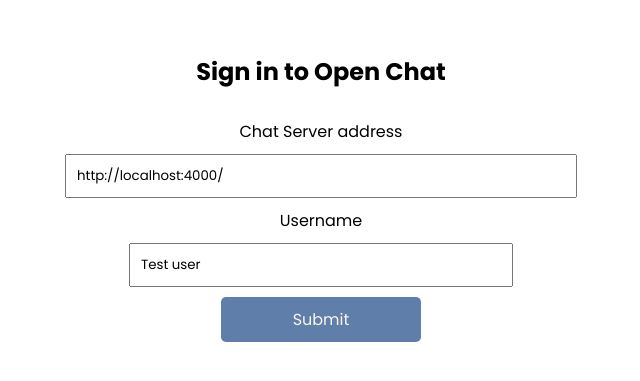
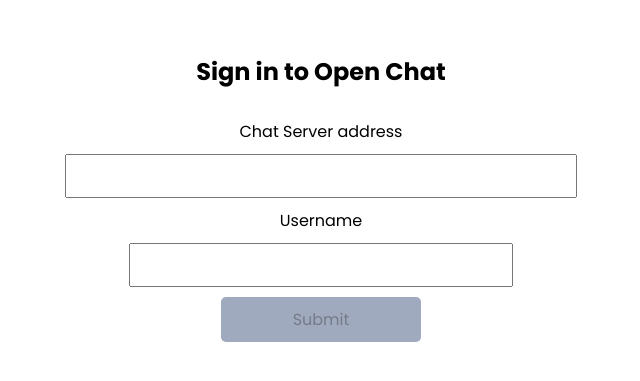
Before and after one commit to vijaimp/chat-with-nets, a React (Create React App) app: page / in a window 1280 px wide. Shown: the part 197-578 px from the top of the page, without its empty margins (319-959 px from the left). Built offline with nearby package versions, Linux system fonts and the light colour scheme.

Commit message:
add js doc refactor and add unit test update README

```diff
--- a/src/components/ChatBody.js
+++ b/src/components/ChatBody.js
@@ -3,35 +3,56 @@ import React, { useEffect, useState } from "react";
 
 const ChatBody = ({ socket, messages, lastMessageRef }) => {
   const navigate = useNavigate();
-  const [welcome, setWelcome] = useState([]);
+  const [greeting, setGreeting] = useState();
 
+  /**
+   * receive greeting message from server
+   */
   useEffect(() => {
-    socket.on("message", (data) => setWelcome(data.message));
-  }, [socket, welcome]);
+    socket.on("message", (data) => setGreeting(data.message));
+  }, [socket, greeting]);
 
+  /**
+   * leave the chat and clear localstorage
+   */
   const handleLeaveChat = () => {
     localStorage.removeItem("userName");
     navigate("/");
     window.location.reload();
   };
 
+  /**
+   *
+   * @param {*} props
+   * @returns greeting message if connection successful with server or show error if connection fails
+   */
+  const Greeting = (props) => {
+    return props.greeting
+      ? greeting
+      : "Chat server error.. Leave the chat and join with valid server address";
+  };
+
   return (
     <>
       <header className='chat__mainHeader'>
-        <p>{welcome}</p>
+        <p>
+          <Greeting greeting={greeting} />
+        </p>
         <button className='leaveChat__btn' onClick={handleLeaveChat}>
           LEAVE CHAT
         </button>
       </header>
       <div className='message__container'>
-        {messages.map((message) => (
-          <div className='message__chats' key={message.id}>
-            <p>{message.name}</p>
-            <div className='message__recipient'>
-              <p>{message.text}</p>
+        {messages.map((message, index) => {
+          return (
+            <div className='message__chats' key={index}>
+              <p>{message.name}</p>
+              <div className='message__recipient'>
+                <p>{message.text}</p>
+              </div>
             </div>
-          </div>
-        ))}
+          );
+        })}
         <div ref={lastMessageRef} />
       </div>
     </>
--- a/src/components/ChatFooter.js
+++ b/src/components/ChatFooter.js
@@ -3,6 +3,10 @@ import React, { useState } from "react";
 const ChatFooter = ({ socket }) => {
   const [message, setMessage] = useState("");
 
+  /**
+   * send chat message to server
+   * @param {*} e
+   */
   const handleSendMessage = (e) => {
     e.preventDefault();
     if (message.trim() && localStorage.getItem("userName")) {
--- a/src/components/Login.js
+++ b/src/components/Login.js
@@ -4,12 +4,14 @@ import socketIO from "socket.io-client";
 
 const Login = ({ getSocket }) => {
   const navigate = useNavigate();
-  // TODO: below hardcoded values to be removed once tested
-  const [userName, setUserName] = useState("Test user");
-  const [chatServerAddress, setChatServerAddress] = useState(
-    "http://localhost:4000/"
-  );
+  const [userName, setUserName] = useState("");
+  const [chatServerAddress, setChatServerAddress] = useState("");
+  const [validUrl, setValidUrl] = useState(false);
 
+  /**
+   * connect socket and send login message to the chat server
+   * @param {*} e
+   */
   const handleSubmit = async (e) => {
     e.preventDefault();
     let location = {};
@@ -33,10 +35,38 @@ const Login = ({ getSocket }) => {
     navigate("/chat");
   };
 
+  /**
+   *
+   * @returns position promise or error
+   */
   const getLocation = async () => {
     return new Promise((resolve, reject) =>
       navigator.geolocation.getCurrentPosition(resolve, reject)
     );
+  };
+
+  /**
+   *
+   * @param {*} URL
+   * @returns true if url is valid
+   */
+  const urlPatternValidation = (URL) => {
+    const regex = new RegExp(
+      "(https?://)?([\\da-z.-]+)\\.([a-z.]{2,6})[/\\w .-]*/?"
+    );
+    return regex.test(URL);
+  };
+
+  /**
+   * set url validation flag and set the chat address
+   * @param {*} e
+   */
+  const changeUrl = (e) => {
+    const { value } = e.target;
+    const validUrl = urlPatternValidation(value) || value.includes("localhost");
+    console.log(validUrl);
+    setValidUrl(validUrl);
+    setChatServerAddress(e.target.value);
   };
 
   return (
@@ -45,12 +75,11 @@ const Login = ({ getSocket }) => {
       <label htmlFor='server'>Chat Server address</label>
       <input
         type='text'
-        minLength={10}
         name='chatServerAddress'
         id='chatServerAddress'
         className='chat_address__input'
         value={chatServerAddress}
-        onChange={(e) => setChatServerAddress(e.target.value)}
+        onChange={changeUrl}
       />
       <label htmlFor='username'>Username</label>
       <input
@@ -62,7 +91,9 @@ const Login = ({ getSocket }) => {
         value={userName}
         onChange={(e) => setUserName(e.target.value)}
       />
-      <button className='home__cta'>Submit</button>
+      <button className='home__cta' disabled={!validUrl}>
+        Submit
+      </button>
     </form>
   );
 };
--- a/src/index.css
+++ b/src/index.css
@@ -33,8 +33,7 @@
   padding: 10px;
   font-size: 16px;
   cursor: pointer;
-  background-color: #607eaa;
-  color: #f9f5eb;
+  background-color: #a0aabe;
   outline: none;
   border: none;
   border-radius: 5px;
```
Also changed, not shown: src/components/ChatPage.js (+6 -1 lines), 2 other files (tests, documents, lock files or other folders).
